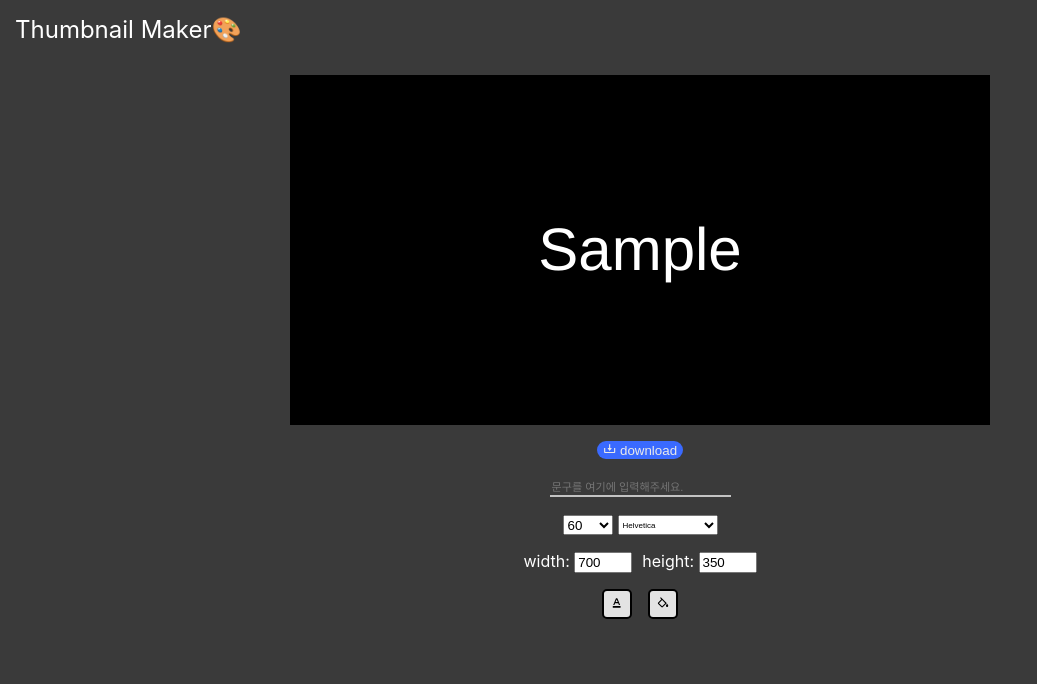
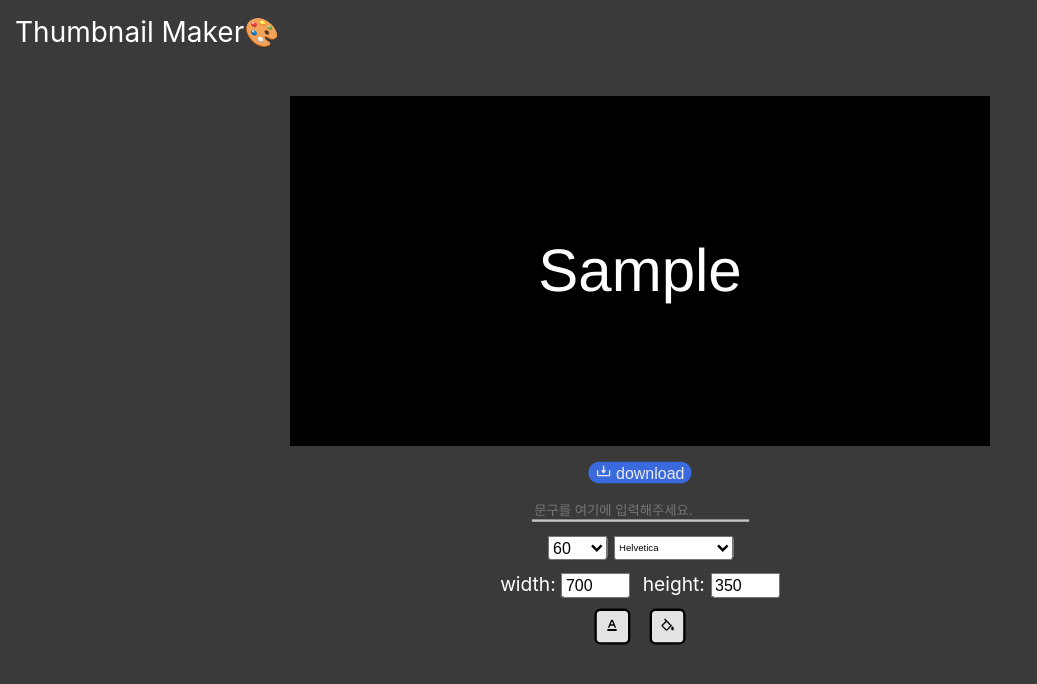
Before and after one commit to Bam-j/Thumbnail-Maker, a React (Create React App) app: page / in a window 1280 px wide. Shown: the top 684 px of the page, without its empty margins (0-1037 px from the left). Built offline with nearby package versions, Linux system fonts and the light colour scheme.

Commit message:
전체적인 크기 확대

```diff
--- a/src/components/Buttons/ColorPickerButtons/ColorPickerButtons.jsx
+++ b/src/components/Buttons/ColorPickerButtons/ColorPickerButtons.jsx
@@ -15,4 +15,5 @@ const ColorPickerButtonsWrapper = styled.div`
 	display: flex;
 	justify-content: center;
 	padding-top: 1rem;
+	transform: scale(1.2, 1.2);
 `;
--- a/src/components/Buttons/DownloadButton.jsx
+++ b/src/components/Buttons/DownloadButton.jsx
@@ -18,11 +18,12 @@ export const DownloadButton = ({ onClick }) => {
 const DownloadButtonWrapper = styled.div`
 	display: flex;
 	justify-content: center;
+	transform: scale(1.2, 1.2);
 `;
 
 const Download = styled.button`
 	margin-top: 1rem;
-	background-color: #3a6aff;
+	background-color: #3a6add;
 	border-radius: 10px;
 	outline: none;
 	border: none;
@@ -30,7 +31,7 @@ const Download = styled.button`
 	color: #eaeaea;
 
 	&:hover {
-		background-color: #6a9aff;
-		color: #3a3a3a;
+		background-color: #6a9add;
+		color: #292929;
 	}
 `;
--- a/src/components/Header.jsx
+++ b/src/components/Header.jsx
@@ -19,7 +19,7 @@ const HeaderContainer = styled.div`
 
 const Title = styled.div`
 	color: #ffffff;
-	font-size: 1.5rem;
+	font-size: 1.75rem;
 	margin: 15px;
 	cursor: pointer;
 
--- a/src/components/Tools/SizeForm.jsx
+++ b/src/components/Tools/SizeForm.jsx
@@ -45,18 +45,16 @@ const SizeFormWrapper = styled.div`
   margin: auto;
   padding-top: 1rem;
   color: #ffffff;
+  transform: scale(1.2, 1.2);
 
   & .size-input:first-child {
     margin-right: 10px;
   }
 `;
 
-const Label = styled.div`
-  background-color: #dddddd;
-`;
-
 const WidthInput = styled.input`
   width: 50px;
+
 `;
 
 const HeightInput = styled.input`
--- a/src/components/Tools/TextInput.jsx
+++ b/src/components/Tools/TextInput.jsx
@@ -75,6 +75,7 @@ const Input = styled.input`
   color: #ffffff;
   padding-top: 1.25rem;
   margin: auto;
+  transform: scale(1.2, 1.2);
 
   &:focus {
     outline: none;
@@ -94,6 +95,7 @@ const FontSettingWrapper = styled.div`
   justify-content: center;
   margin: auto;
   padding-top: 1.125rem;
+  transform: scale(1.2, 1.2);
 `;
 
 const SelectFontSize = styled.select`
--- a/src/styles/App.scss
+++ b/src/styles/App.scss
@@ -1,18 +1,16 @@
 html, body {
   width: 100%;
+  max-width: 100%;
   height: 100%;
+  max-height: 100%;
   margin: 0;
-}
-
-.App {
-  text-align: center;
 }
 
 .maker-wrapper {
   display: flex;
   justify-content: center;
   align-content: center;
-  padding-top: 1rem;
+  padding-top: 2rem;
 
   .maker-container {
     margin: auto;
```
